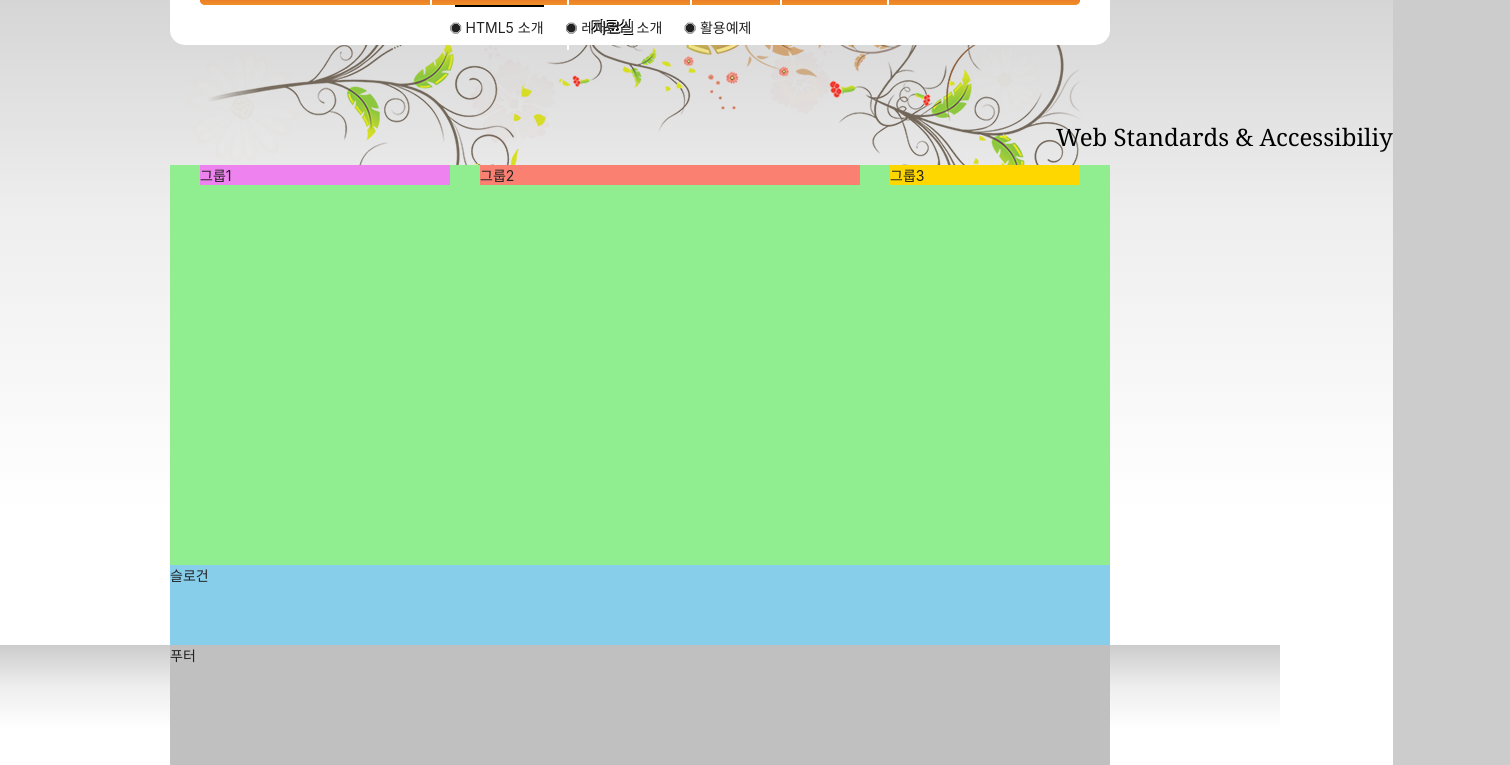
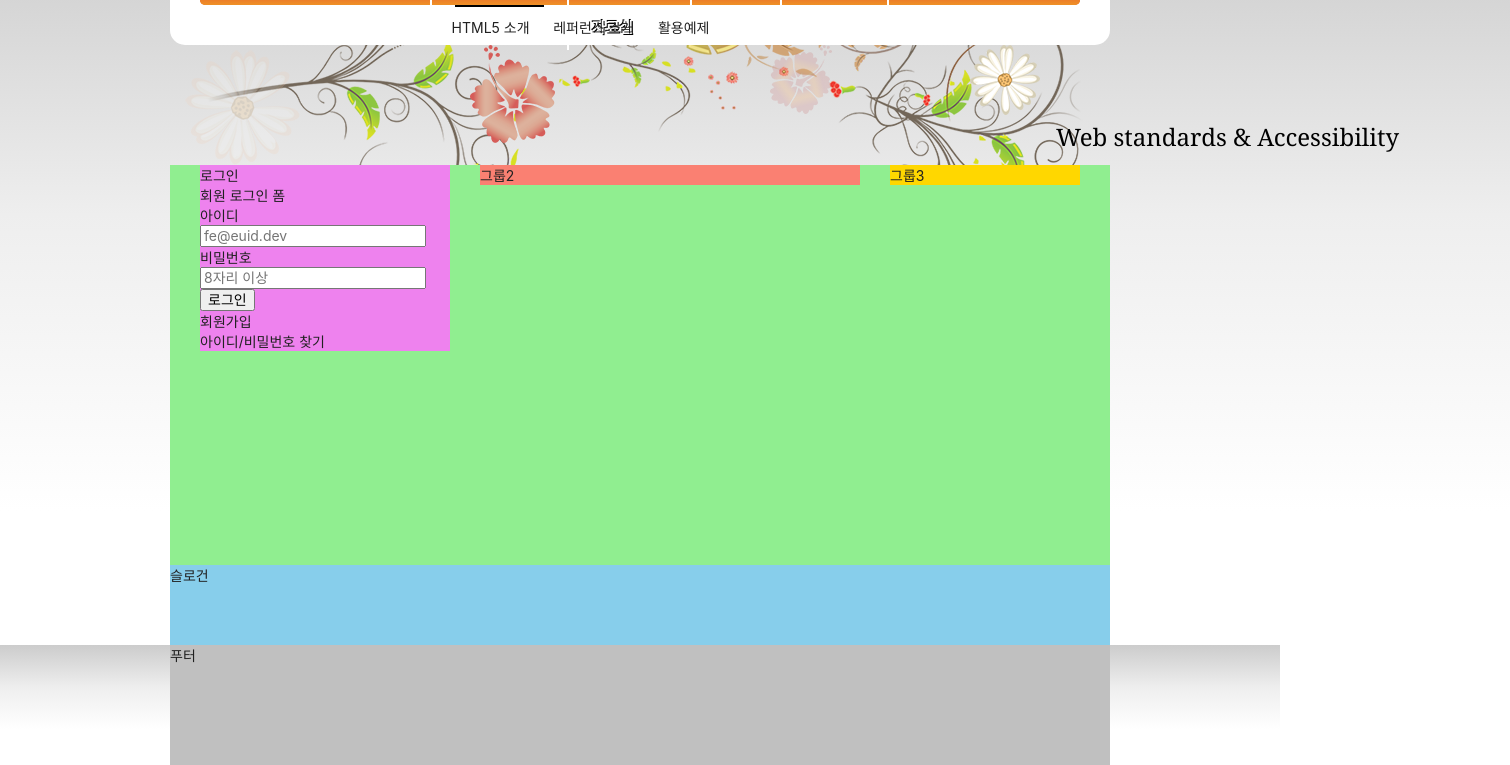
Before and after one commit to bsw98/HTML5, a plain HTML site: page index.html in a window 1280 px wide. Shown: the part 82-847 px from the top of the page, 1510 px wide, since content can reach past the window. Drawn offline with Linux system fonts and the light colour scheme; a web font is replaced by a local one.

Commit message:
로그인 마크업

```diff
--- a/index.html
+++ b/index.html
@@ -7,16 +7,14 @@
   <title>웹카페</title>
   <link rel="stylesheet" as="style" crossorigin href="https://cdn.jsdelivr.net/gh/orioncactus/pretendard@v1.3.6/dist/web/static/pretendard.css" />
   <link rel="stylesheet" href="./styles/style.css" />
-
   <script src="./js/main.js" defer></script>
-  <!-- 컨트롤 + 알트 + 위아래 = 복사 -->
+  <!-- <script src="./js/jquery.min.js"></script>
+  <script src="./js/menu-tab.js"></script> -->
 </head>
 <body>
-
   <header class="header">
-    <!-- 로고 -->
     <h1 class="logo">
-      <a href="./index-complete.html" >
+      <a href="./index-complete.html">
         <img src="./assets/logo.png" alt="web cafe" />
       </a>
     </h1>
@@ -134,22 +132,41 @@
   </header>
   <div class="visual">
     <div class="visual-text">
-      Web Standards &amp; Accessibiliy
+      Web standards &amp; Accessibility
     </div>
   </div>
   <main class="main">
-      <!--div.group$*3-->
-      <div class="group group1">그룹1</div>
+    <div class="group group1">
+      <section class="login">
+        <h2 class="login-title">로그인</h2>
+        <form method="POST" action="https://formspree.io/seulbinim@gmail.com" class="login-form">
+          <fieldset>
+            <legend>회원 로그인 폼</legend>
+            <div class="user-email">
+              <label for="userEmail">아이디</label>
+              <input type="email" id="userEmail" name="userEmail" placeholder="fe@euid.dev" required />
+            </div>
+            <div class="user-pw">
+              <label for="userPw">비밀번호</label>
+              <input type="password" id="userPw" name="userPw" placeholder="8자리 이상" required />
+            </div>
+            <button type="submit" class="login-button">로그인</button>
+          </fieldset>
+        </form>
+        <ul class="sign">
+          <li><a href="/">회원가입</a></li>
+          <li><a href="/">아이디/비밀번호 찾기</a></li>
+        </ul>
+      </section>
+    </div>
     <div class="group group2">그룹2</div>
     <div class="group group3">그룹3</div>
   </main>
   <article class="slogan">슬로건</article>
   <footer class="footer">
-    <footer class="footer-inner">
+    <div class="footer-inner">
       푸터
+    </div>
   </footer>
-  </footer>
-
-
 </body>
 </html>
--- a/styles/style.css
+++ b/styles/style.css
@@ -1,7 +1,6 @@
-@import url(./fonts.css);
+@import url(./fontello.css);
 @import url(./normalize.css);
 @import url(./reset.css);
-
 
 /* 숨김 콘텐츠 */
 .a11y-hidden {
@@ -31,17 +30,15 @@ a {
 
 /* 본문 스타일 */
 body {
-  /* em, rem 단위를 사용해보기 */
+  color: #212121;
   font-size: 1.4rem;
-  color: #212121;
   font-family: "Pretendard Variable", Pretendard, -apple-system,
     BlinkMacSystemFont, system-ui, Roboto, "Helvetica Neue", "Segoe UI",
     "Apple SD Gothic Neo", "Noto Sans KR", "Malgun Gothic", "Apple Color Emoji",
     "Segoe UI Emoji", "Segoe UI Symbol", sans-serif;
-  background-color: #ccc;
-  background-image: url(./images/bg_flower.png), linear-gradient(to bottom, #ccc 0%, #eee 35%, #fff 70%, #fff 100%);
-  background-repeat: no-repeat,repeat;
-  background-position: 50% 0,0 0;
+  background: url("./images/bg_flower.png") no-repeat 50% 0,
+    #ccc linear-gradient(to bottom, #ccc 0%, #eee 35%, #fff 70%, #fff 100%)
+      repeat 0 0;
 }
 
 /* 레이아웃 */
@@ -98,7 +95,6 @@ body {
 
 .divider {
   margin-right: 4px;
-
 }
 
 /* 메인 메뉴 */
@@ -158,6 +154,7 @@ body {
   position: absolute;
   top: 47px;
   display: none;
+  padding: 4px 0;
 }
 
 .menu-html,
@@ -178,21 +175,13 @@ body {
 }
 
 .sub-menu li {
-  padding-top: 4px;
   display: inline-block;
-  padding-left: 1em;
+}
 
-}
-.sub-menu a{
-
-  display: inline-block;
-  padding: 6px 0;
-}
-.sub-menu a::before{
-  content: "\e806";
-  font-family: 'fontello';
+.sub-menu a::before {
+  content: "\e805";
+  font-family: "fontello";
   font-weight: normal;
-  speak: none;
   display: inline-block;
   text-decoration: inherit;
   width: 1em;
@@ -201,78 +190,84 @@ body {
   font-variant: normal;
   text-transform: none;
   line-height: 1em;
-  margin-left: .2em;
+  margin-left: 0.2em;
   -webkit-font-smoothing: antialiased;
   -moz-osx-font-smoothing: grayscale;
 }
+
+.sub-menu a:hover::before,
+.sub-menu a:focus::before {
+  content: "\e801";
+}
+
+.sub-menu a {
+  display: inline-block;
+  padding: 6px 0;
+}
+
 .sub-menu a:hover,
-.sub-menu a:focus{
-  color:red;
-}
-.sub-menu a:hover::before,
-.sub-menu a:focus::before{
-  content:"\e805"
+.sub-menu a:focus {
+  color: #f00;
 }
 
 /* 비주얼 */
+@keyframes moveEffect {
+  0% {
+    font-size: 12px;
+    color: hsla(0, 0%, 0%, 0);
+    transform: translate(0, 0);
+  }
 
-@keyframes moveEffect{
- 0%{
-    transform: translate(0, 0);
-    font-size:12px;
-    color:  rgba(0,0,0,0.2);
-  }
-  100%{
+  100% {
+    font-size: 24px;
+    color: hsla(0, 0%, 0%, 1);
     transform: translate(400px, 75px);
-    font-size:24px;
-    color: rgba(0,0,0,1);
   }
 }
 
- @keyframes fadeEffect{
-    0%{
+@keyframes fadeEffect {
+  0% {
     opacity: 1;
   }
-     100%{
+  100% {
     opacity: 0;
   }
 }
+
 .visual {
-  background:initial;
   height: 120px;
   position: relative;
 }
 
-.visual::before,.visual::after{
+.visual::before,
+.visual::after {
   content: "";
   position: absolute;
   width: 100%;
   height: 100%;
-  top:0;
-  left:0;
-  animation-name: fadeEffect;
-  animation-duration: 4s;
-  animation-iteration-count: infinite;
-  animation-direction: alternate;
+  top: 0;
+  left: 0;
+  animation: fadeEffect 2000ms infinite alternate;
+}
 
+.visual::before {
+  background: url("./images/ani_flower_01.png") no-repeat 0 -10px,
+    url("./images/ani_flower_02.png") no-repeat 600px 0;
 }
-.visual::before{
-  background: url(./images/ani_flower_01.png) 0 -10px no-repeat,
-  url(./images/ani_flower_02.png) 600px 0 no-repeat ;
 
+.visual::after {
+  background: url("./images/ani_flower_03.png") no-repeat 300px 0,
+    url("./images/ani_flower_04.png") no-repeat 800px 0;
+  animation-delay: 1000ms;
 }
-.visual::after{
-  animation-delay: 2s;
-  background: url(./images/ani_flower_03.png) 300px 0 no-repeat,
-  url(./images/ani_flower_04.png) 800px 0 no-repeat ;
+
+.visual-text {
+  font-family: Georgia, "Times New Roman", Times, serif;
+  animation: moveEffect 400ms ease-in-out forwards;
+  position: relative;
+  z-index: 1;
 }
-.visual-text{
-  display: inline-block;
-  position: relative;
-  font-family: Georgia, 'Times New Roman', Times, serif;
-  animation: moveEffect 400ms forwards;
 
-}
 /* 메인 */
 .main {
   background: lightgreen;
```
Lines whose indentation alone changed are shown as unchanged.
